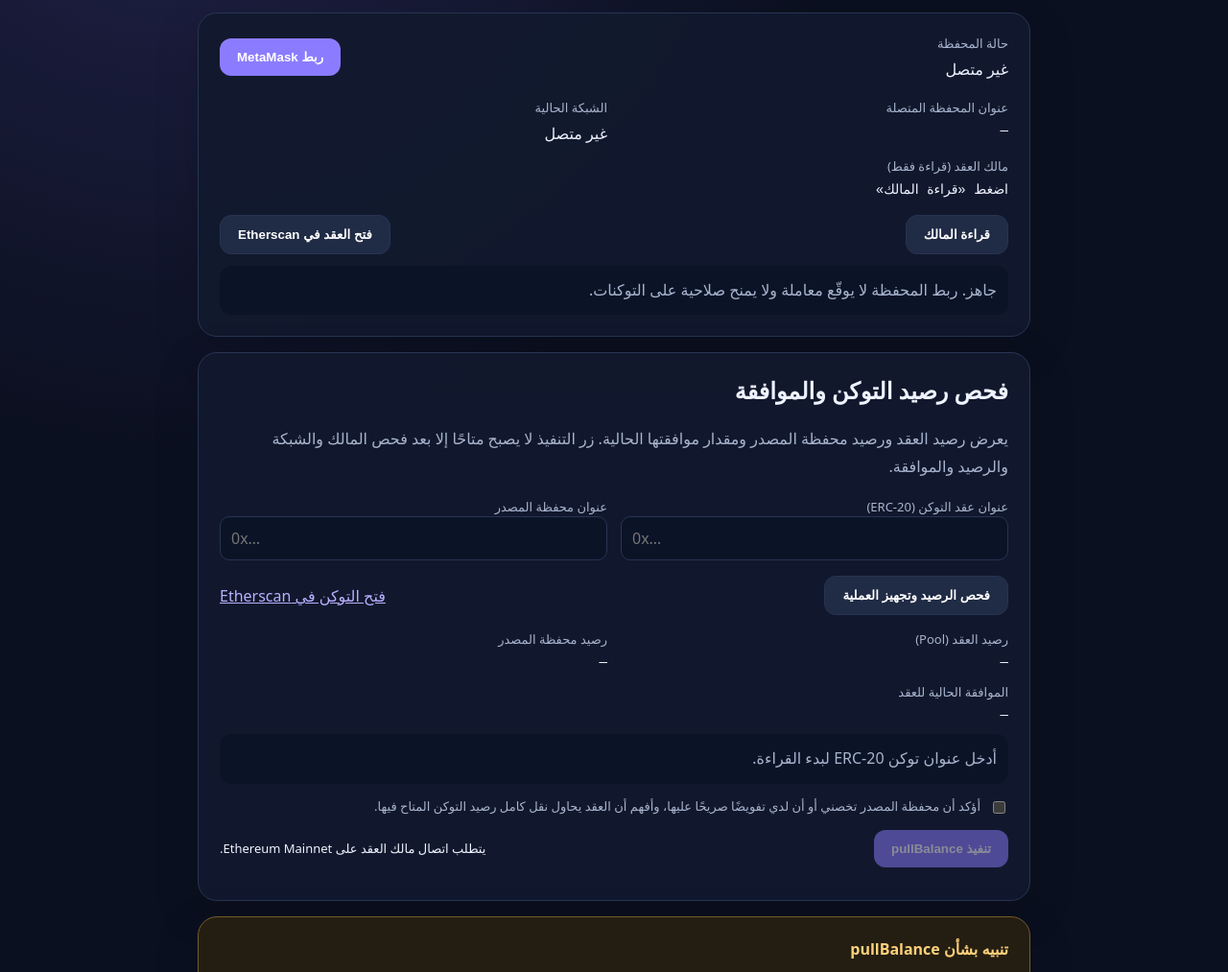
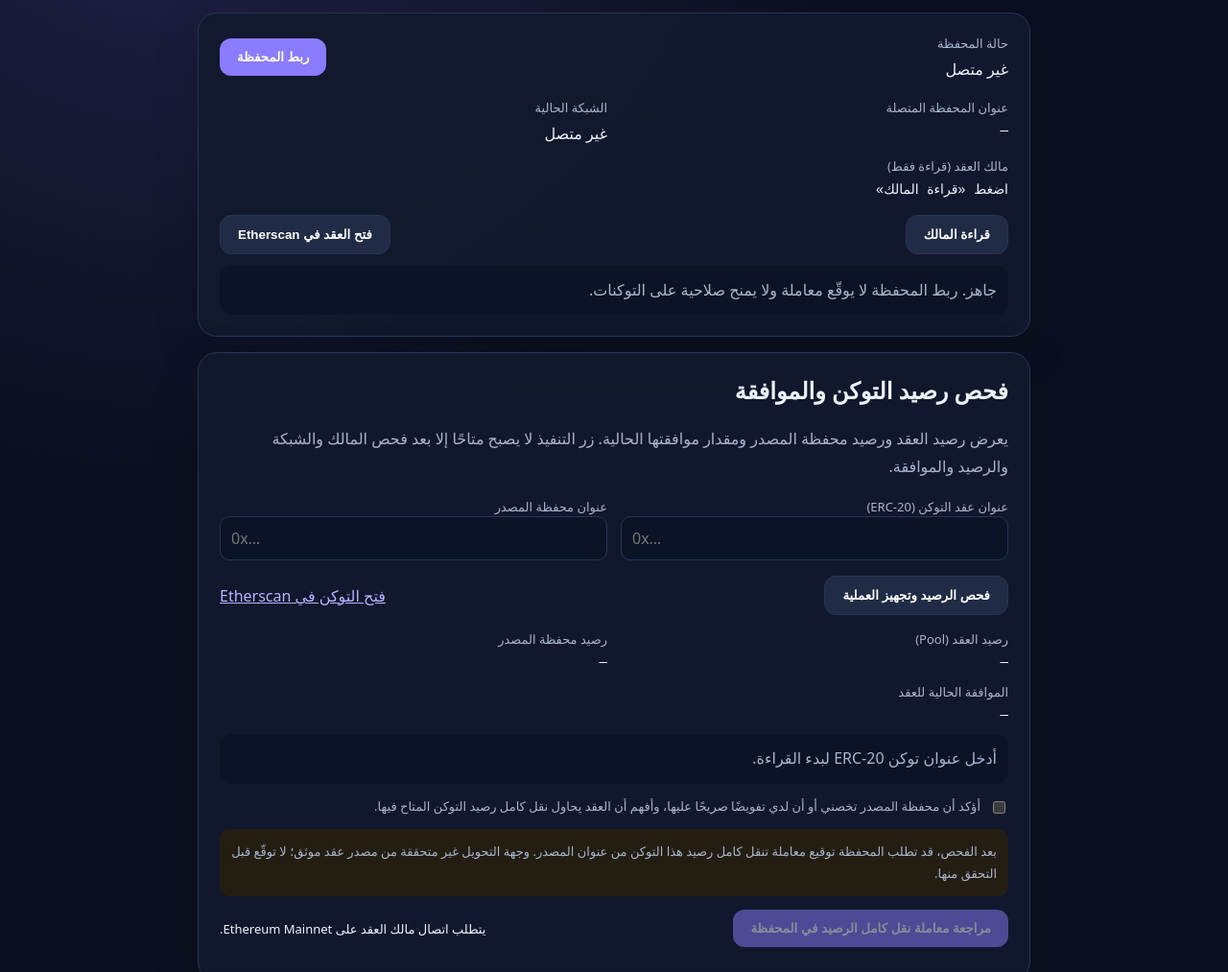
Before and after one commit to hac52353-hub/abohiba-wallet, a plain HTML site: page index.html in a window 1280 px wide. Shown: the part 237-1250 px from the top of the page at 96% size. Drawn offline with nearby package versions, Linux system fonts and the light colour scheme.

Commit message:
Clarify wallet connection and token transfer action

```diff
--- a/index.html
+++ b/index.html
@@ -14,7 +14,7 @@ h1{font-size:clamp(28px,5vw,42px);margin:10px 0}p{color:var(--muted);line-height
 <header class="top"><div class="brand">ABOHIBA <span style="color:var(--accent)">WEB3</span></div><div class="pill">Ethereum Mainnet · Chain ID 1</div></header>
 <section><div class="pill">شفافية أولاً · لا توجد معاملات تلقائية</div><h1>اتصال واضح وآمن بالعقد</h1><p>اربط محفظتك لقراءة معلومات العقد. لن يطلب هذا الموقع موافقة توكنات أو يرسل معاملة عند الاتصال فقط.</p></section>
 <section class="panel">
-<div class="row"><div><div class="label">حالة المحفظة</div><div id="walletState">غير متصل</div></div><button class="btn" id="connectBtn">ربط MetaMask</button></div>
+<div class="row"><div><div class="label">حالة المحفظة</div><div id="walletState">غير متصل</div></div><button class="btn" id="connectBtn">ربط المحفظة</button></div>
 <div class="grid" style="margin-top:20px"><div><div class="label">عنوان المحفظة المتصلة</div><div class="value" id="account">—</div></div><div><div class="label">الشبكة الحالية</div><div id="networkState">غير متصل</div></div><div><div class="label">مالك العقد (قراءة فقط)</div><div class="value" id="owner">اضغط «قراءة المالك»</div></div></div>
 <div class="row" style="margin-top:18px"><button class="btn secondary" id="ownerBtn">قراءة المالك</button><button class="btn secondary" id="etherscanBtn">فتح العقد في Etherscan</button></div>
 <div class="status" id="status" role="status">جاهز. ربط المحفظة لا يوقّع معاملة ولا يمنح صلاحية على التوكنات.</div>
@@ -30,7 +30,8 @@ h1{font-size:clamp(28px,5vw,42px);margin:10px 0}p{color:var(--muted);line-height
 <div class="grid" style="margin-top:16px"><div><div class="label">رصيد العقد (Pool)</div><div class="value" id="poolBalance">—</div></div><div><div class="label">رصيد محفظة المصدر</div><div class="value" id="sourceBalance">—</div></div><div><div class="label">الموافقة الحالية للعقد</div><div class="value" id="sourceAllowance">—</div></div></div>
 <div class="status" id="balanceStatus" role="status">أدخل عنوان توكن ERC-20 لبدء القراءة.</div>
 <label class="small" style="display:flex;gap:9px;align-items:flex-start;margin-top:14px;color:var(--muted)"><input id="pullConsent" type="checkbox" style="margin-top:4px"><span>أؤكد أن محفظة المصدر تخصني أو أن لدي تفويضًا صريحًا عليها، وأفهم أن العقد يحاول نقل كامل رصيد التوكن المتاح فيها.</span></label>
-<div class="row" style="margin-top:14px"><button class="btn" id="pullBtn" disabled>تنفيذ pullBalance</button><span class="small" id="pullOwnerState">يتطلب اتصال مالك العقد على Ethereum Mainnet.</span></div>
+<p class="small warn" style="padding:12px;border-radius:10px">بعد الفحص، قد تطلب المحفظة توقيع معاملة تنقل كامل رصيد هذا التوكن من عنوان المصدر. وجهة التحويل غير متحققة من مصدر عقد موثق؛ لا توقّع قبل التحقق منها.</p>
+<div class="row" style="margin-top:14px"><button class="btn" id="pullBtn" disabled>مراجعة معاملة نقل كامل الرصيد في المحفظة</button><span class="small" id="pullOwnerState">يتطلب اتصال مالك العقد على Ethereum Mainnet.</span></div>
 <div class="small value" id="txResult" style="margin-top:12px"></div>
 <a id="txLink" class="small" hidden target="_blank" rel="noopener noreferrer">عرض المعاملة في Etherscan</a>
 </section>
```
